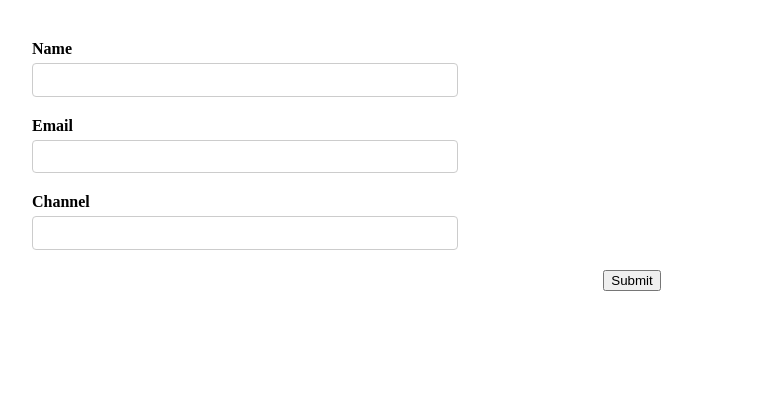
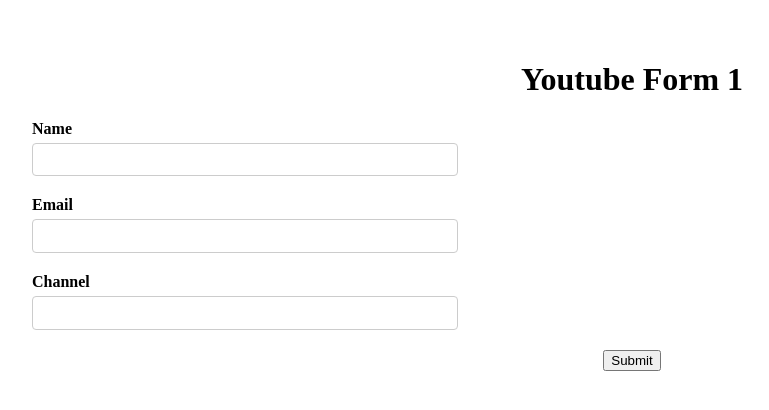
Before and after one commit to rizqydev/learn-react, a React (Vite) app: page /learn-rhf in a window 1280 px wide. Shown: the top 410 px of the page, without its empty margins (8-777 px from the left). Built offline with nearby package versions, Linux system fonts and the light colour scheme.

Commit message:
learn form state and rerenders

```diff
--- a/src/App.css
+++ b/src/App.css
@@ -20,7 +20,7 @@
   padding: 6px 12px;
   font-size: 14px;
   line-height: 1.4;
-  color: #fff;
+  color: #000;
   border: 1px solid #ccc;
   border-radius: 4px;
   margin-bottom: 20px;
--- a/src/react-hook-form/components/YoutubeForm.tsx
+++ b/src/react-hook-form/components/YoutubeForm.tsx
@@ -1,13 +1,16 @@
 import { useForm } from "react-hook-form"
 import { DevTool } from "@hookform/devtools"
+
+let renderCount = 0
 
 export const YoutubeForm = () => {
   const form = useForm()
   const { register, control } = form
 
-
+  renderCount++
   return (
     <>
+      <h1>Youtube Form {renderCount / 2}</h1>
       <form>
         <label htmlFor="username">Name</label>
         <input type="text" id="username" {...register("username")} />
```
